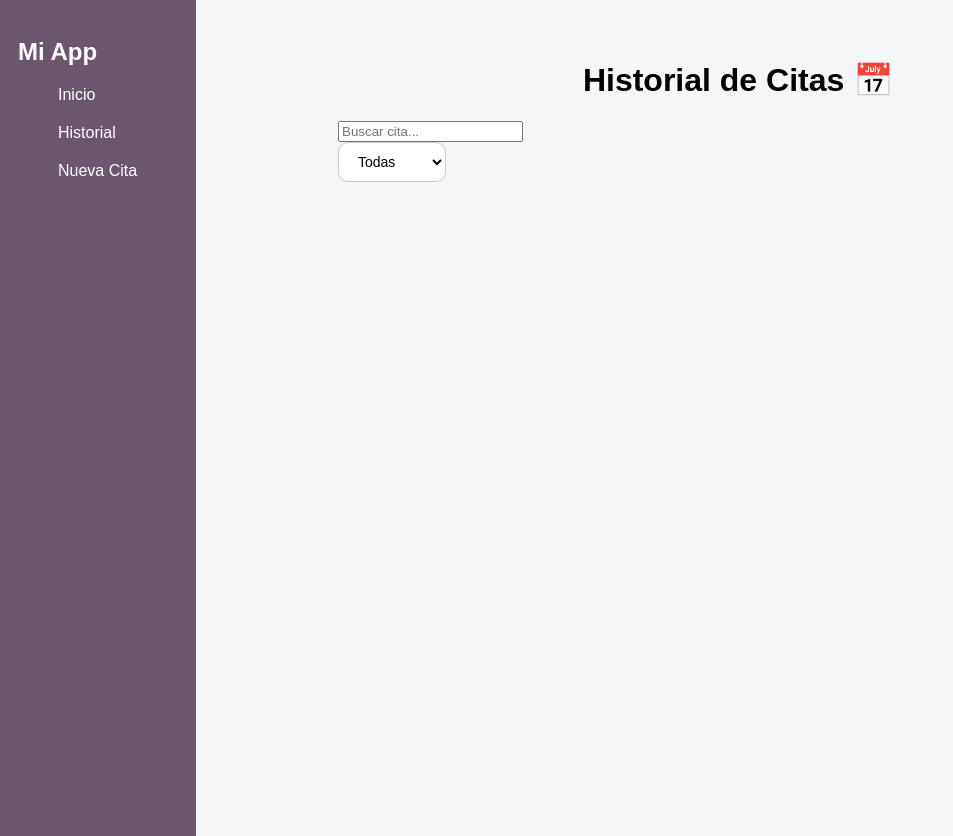
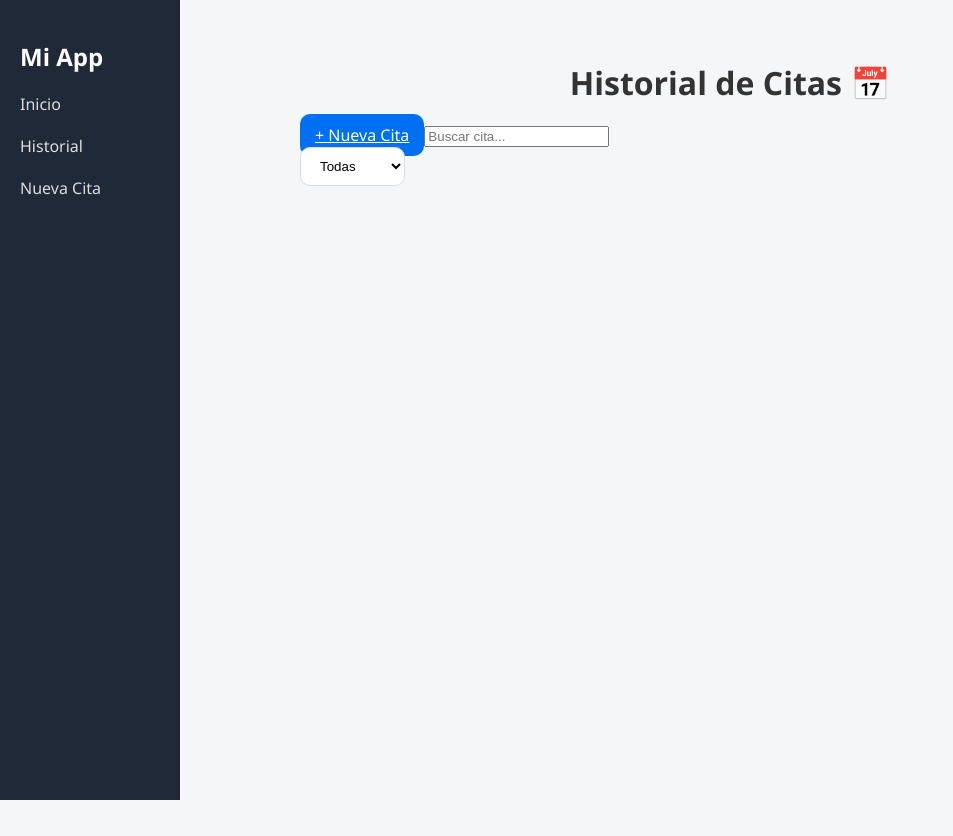
Before and after one commit to angiecv23/agenda-citas, a Next.js app: page /citas in a window 1280 px wide. Shown: the whole page, without its empty margins (0-953 px from the left). After the commit the page ends 800 px from the top, so only its background shows below. Built offline with nearby package versions, Linux system fonts and the light colour scheme.

Commit message:
fix diseño y colores

```diff
--- a/package.json
+++ b/package.json
@@ -13,6 +13,7 @@
     "react": "19.2.4",
     "react-calendar": "^6.0.1",
     "react-dom": "19.2.4",
+    "recharts": "^3.8.1",
     "sass": "^1.98.0"
   },
   "devDependencies": {
--- a/src/app/citas/page.jsx
+++ b/src/app/citas/page.jsx
@@ -1,7 +1,7 @@
 "use client";
 import { useState, useEffect } from "react";
 import Button from "../../components/Button";
-import AppointmentForm from "../../components/AppointmentForm";
+import Link from "next/link";
 
 export default function Citas() {
   const [citas, setCitas] = useState([]);
@@ -10,45 +10,51 @@ export default function Citas() {
 
   useEffect(() => {
     const data = localStorage.getItem("citas");
-    if (data) {
-      setCitas(JSON.parse(data));
-    }
+    if (data) setCitas(JSON.parse(data));
   }, []);
 
   useEffect(() => {
     localStorage.setItem("citas", JSON.stringify(citas));
   }, [citas]);
 
-  const agregarCita = (cita) => {
-    setCitas([...citas, cita]);
+  const agregarID = (cita) => ({
+    id: Date.now(),
+    ...cita,
+  });
+
+  const eliminarCita = (id) => {
+    setCitas(citas.filter((c) => c.id !== id));
   };
 
-  const eliminarCita = (index) => {
-    const nuevas = citas.filter((_, i) => i !== index);
+  const editarCita = (id) => {
+    const cita = citas.find((c) => c.id === id);
+
+    const titulo = prompt("Nuevo título:", cita.titulo);
+    const fecha = prompt("Nueva fecha:", cita.fecha);
+    const hora = prompt("Nueva hora:", cita.hora);
+
+    if (!titulo || !fecha || !hora) return;
+
+    const nuevas = citas.map((c) =>
+      c.id === id ? { ...c, titulo, fecha, hora } : c
+    );
+
     setCitas(nuevas);
   };
 
-  const editarCita = (index) => {
-    const nuevaTitulo = prompt("Nuevo título:", citas[index].titulo);
-    const nuevaFecha = prompt("Nueva fecha:", citas[index].fecha);
-    const nuevaHora = prompt("Nueva hora:", citas[index].hora);
-
-    if (!nuevaTitulo || !nuevaFecha || !nuevaHora) return;
-
-    const nuevasCitas = [...citas];
-    nuevasCitas[index] = {
-      ...citas[index],
-      titulo: nuevaTitulo,
-      fecha: nuevaFecha,
-      hora: nuevaHora,
-    };
-
-    setCitas(nuevasCitas);
-  };
+  const citasFiltradas = citas
+    .filter((c) =>
+      (c.titulo || "").toLowerCase().includes(busqueda.toLowerCase())
+    )
+    .filter((c) => (filtro === "todas" ? true : c.categoria === filtro));
 
   return (
     <div className="container">
       <h1>Historial de Citas 📅</h1>
+
+      <Link href="/nueva-cita" className="btn">
+        + Nueva Cita
+      </Link>
 
       <input
         type="text"
@@ -58,10 +64,7 @@ export default function Citas() {
       />
 
       <div className="filtros">
-        <select
-          value={filtro}
-          onChange={(e) => setFiltro(e.target.value)}
-        >
+        <select value={filtro} onChange={(e) => setFiltro(e.target.value)}>
           <option value="todas">Todas</option>
           <option value="trabajo">Trabajo</option>
           <option value="personal">Personal</option>
@@ -69,13 +72,8 @@ export default function Citas() {
         </select>
       </div>
 
-      {citas.filter((cita) =>
-          cita.titulo.toLowerCase().includes(busqueda.toLowerCase())
-        ).filter((cita) =>
-          filtro === "todas" ? true : cita.categoria === filtro
-        )
-        .map((cita, index) => (
-        <div key={index} className={`card ${cita.categoria}`}>
+      {citasFiltradas.map((cita) => (
+        <div key={cita.id} className={`card ${cita.categoria}`}>
           <div>
             <strong>{cita.titulo}</strong>
             <p>📅 {cita.fecha}</p>
@@ -85,8 +83,8 @@ export default function Citas() {
           </div>
 
           <div className="actions">
-            <Button onClick={() => editarCita(index)}>Editar</Button>
-            <Button onClick={() => eliminarCita(index)}>Eliminar</Button>
+            <Button onClick={() => editarCita(cita.id)}>Editar</Button>
+            <Button onClick={() => eliminarCita(cita.id)}>Eliminar</Button>
           </div>
         </div>
       ))}
--- a/src/app/styles/globals.scss
+++ b/src/app/styles/globals.scss
@@ -1,16 +1,24 @@
+/* RESET */
+* {
+  box-sizing: border-box;
+}
+
 body {
-  font-family: Arial, sans-serif;
+  font-family: "Segoe UI", Arial, sans-serif;
   background: #f4f6f8;
   margin: 0;
+  color: #333;
 }
 
+/* TITULOS */
 h1 {
   text-align: center;
+  margin-bottom: 20px;
 }
 
 /* CONTENEDOR */
 .container {
-  max-width: 800px;
+  max-width: 900px;
   margin: auto;
   padding: 20px;
 }
@@ -26,9 +34,17 @@ h1 {
 .form input,
 .form select {
   flex: 1 1 150px;
-  padding: 10px;
-  border: 1px solid #ccc;
-  border-radius: 8px;
+  padding: 12px;
+  border: 1px solid #ddd;
+  border-radius: 10px;
+  outline: none;
+  transition: 0.2s;
+}
+
+.form input:focus,
+.form select:focus {
+  border-color: #0070f3;
+  box-shadow: 0 0 5px rgba(0,112,243,0.3);
 }
 
 /* BOTONES */
@@ -37,29 +53,73 @@ h1 {
   border: none;
   background: #0070f3;
   color: white;
-  border-radius: 8px;
+  border-radius: 10px;
   cursor: pointer;
   transition: 0.3s;
+  font-weight: 500;
 }
 
 .btn:hover {
   background: #005bb5;
+  transform: translateY(-2px);
 }
 
-/* CARD DE CITAS */
+/* BOTÓN FLOTANTE */
+.btn-float {
+  position: fixed;
+  bottom: 20px;
+  right: 20px;
+  background: #0070f3;
+  color: white;
+  font-size: 28px;
+  width: 55px;
+  height: 55px;
+  border-radius: 50%;
+  display: flex;
+  align-items: center;
+  justify-content: center;
+  text-decoration: none;
+  box-shadow: 0 5px 15px rgba(0,0,0,0.2);
+  transition: 0.3s;
+}
+
+.btn-float:hover {
+  transform: scale(1.1);
+}
+
+/* CARD GENERAL */
 .card {
-  background: rgb(245, 222, 222);
+  background: white;
   padding: 15px;
-  border-radius: 10px;
-  margin-bottom: 10px;
+  border-radius: 12px;
+  margin-bottom: 12px;
   display: flex;
   justify-content: space-between;
   align-items: center;
-  gap: 10px;
+  gap: 12px;
   flex-wrap: wrap;
+  box-shadow: 0 4px 10px rgba(0,0,0,0.08);
+  transition: 0.2s;
 }
 
-/* BOTONES DE ACCIONES */
+.card:hover {
+  transform: translateY(-3px);
+}
+
+/* COLORES POR CATEGORÍA */
+.card.trabajo {
+  border-left: 6px solid #3b82f6;
+}
+
+.card.personal {
+  border-left: 6px solid #22c55e;
+}
+
+.card.estudio {
+  border-left: 6px solid #f59e0b;
+}
+
+/* ACCIONES */
 .actions {
   display: flex;
   gap: 10px;
@@ -72,16 +132,16 @@ h1 {
 
 /* SIDEBAR */
 .sidebar {
-  width: 160px;
+  width: 180px;
   height: 100vh;
-  background: #6c566e;
+  background: #1f2937;
   color: white;
-  padding: 18px;
+  padding: 20px;
 }
 
 .sidebar ul {
   list-style: none;
-  padding: 5;
+  padding: 0;
 }
 
 .sidebar li {
@@ -89,8 +149,13 @@ h1 {
 }
 
 .sidebar a {
+  color: #ddd;
+  text-decoration: none;
+  transition: 0.2s;
+}
+
+.sidebar a:hover {
   color: white;
-  text-decoration: none;
 }
 
 /* CONTENIDO */
@@ -101,49 +166,44 @@ h1 {
 
 /* DASHBOARD */
 .dashboard {
-  display: flex;
+  display: grid;
+  grid-template-columns: repeat(auto-fit, minmax(200px, 1fr));
   gap: 20px;
-  flex-wrap: wrap;
 }
 
 .card-dashboard {
-  flex: 1 1 250px;
-  background: rgb(230, 205, 230);
+  background: white;
   padding: 20px;
   border-radius: 15px;
-  box-shadow: 0 5px 15px rgba(0, 0, 0, 0.1);
-  cursor: pointer;
-  transition: all 0.3s ease;
-  text-decoration: none;
-  color: black;
+  box-shadow: 0 5px 15px rgba(0,0,0,0.1);
+  transition: 0.3s;
+  text-align: center;
 }
 
 .card-dashboard:hover {
-  transform: translateY(-8px) scale(1.02);
+  transform: translateY(-5px);
 }
 
+/* FILTROS */
 .filtros select {
   padding: 10px 15px;
   border-radius: 10px;
-  border: 1px solid #ccc;
+  border: 1px solid #ddd;
   background: white;
-  font-size: 14px;
   cursor: pointer;
-  outline: none;
-  transition: 0.3s;
+  transition: 0.2s;
 }
 
-/* hover */
 .filtros select:hover {
   border-color: #0070f3;
 }
 
-/* focus */
 .filtros select:focus {
   border-color: #0070f3;
   box-shadow: 0 0 5px rgba(0,112,243,0.3);
 }
 
+/* CALENDARIO */
 .react-calendar {
   border: none;
   border-radius: 12px;
@@ -153,19 +213,31 @@ h1 {
   margin-bottom: 20px;
 }
 
-/* día seleccionado */
 .react-calendar__tile--active {
   background: #0070f3 !important;
   color: white;
   border-radius: 8px;
 }
 
-/* hover */
 .react-calendar__tile:hover {
   background: #eee;
   border-radius: 8px;
 }
 
+.top-bar {
+  display: flex;
+  gap: 15px;
+  margin-bottom: 20px;
+  width: 100%;
+  max-width: 700px;
+}
+
+.top-bar input {
+  flex: 1;
+  padding: 10px;
+  border-radius: 10px;
+  border: 1px solid #ccc;
+}
 /* RESPONSIVE */
 @media (max-width: 600px) {
   .sidebar {
@@ -177,7 +249,7 @@ h1 {
   }
 
   .dashboard {
-    flex-direction: column;
+    grid-template-columns: 1fr;
   }
 
   .form {
```
Also changed, not shown: src/app/calendario/page.jsx (+44 -0 lines), src/app/nueva-cita/page.jsx (+9 -4 lines), 1 other file (tests, documents, lock files or other folders).
